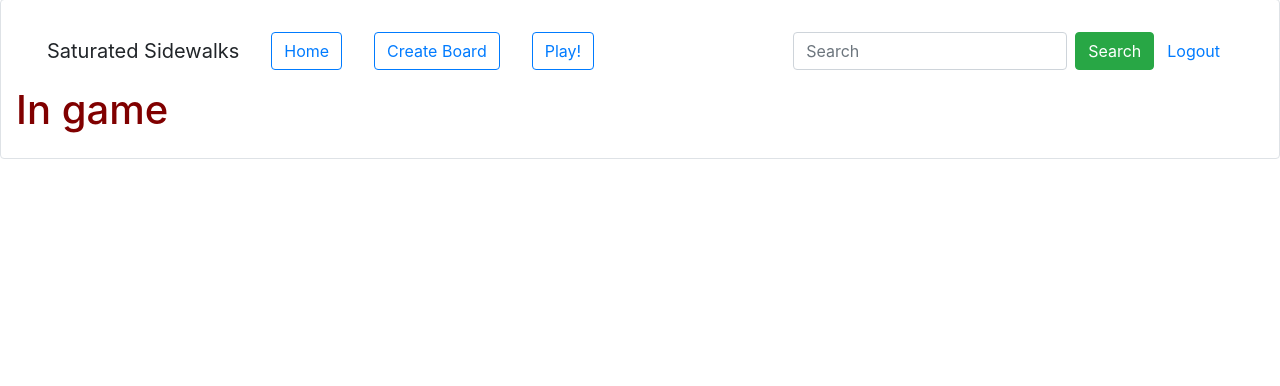
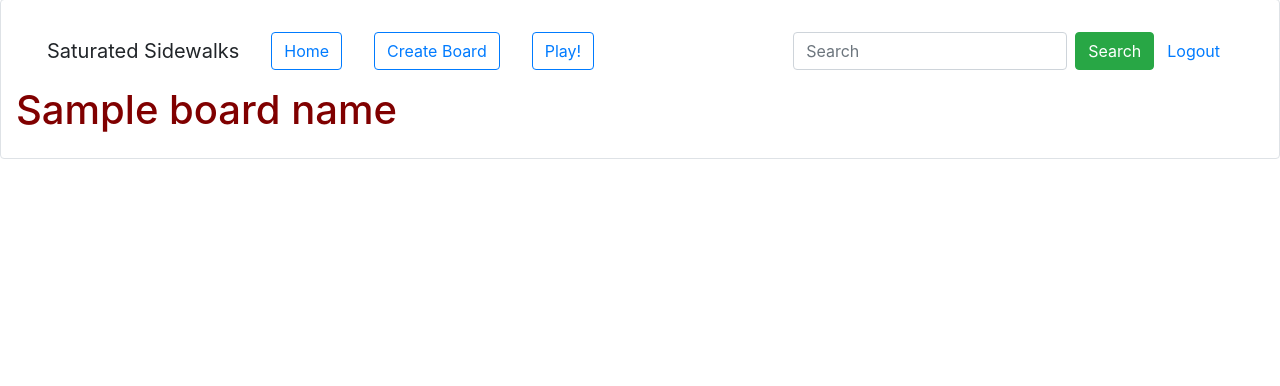
Before and after one commit to phuang00/P02_softdev, a Flask app: template templates/game.html in a window 1280 px wide. Shown: the part 17-403 px from the top of the page. Run offline with Flask 2, Linux system fonts and the light colour scheme; the template is opened without the code that fills it: most values are stand-ins (such as "Sample title", 1, 10 or a date in 2020); parts of the project's set-up code (start-up, migrations or seed data) failed here and were passed over; some libraries are stand-ins or nearby versions.

Commit message:
add board_name

```diff
--- a/templates/game.html
+++ b/templates/game.html
@@ -5,5 +5,5 @@ Register
 {% endblock %}
 
 {% block body %}
-<h1>In game</h1>
+<h1>{{board_name}}</h1>
 {% endblock %}
```
